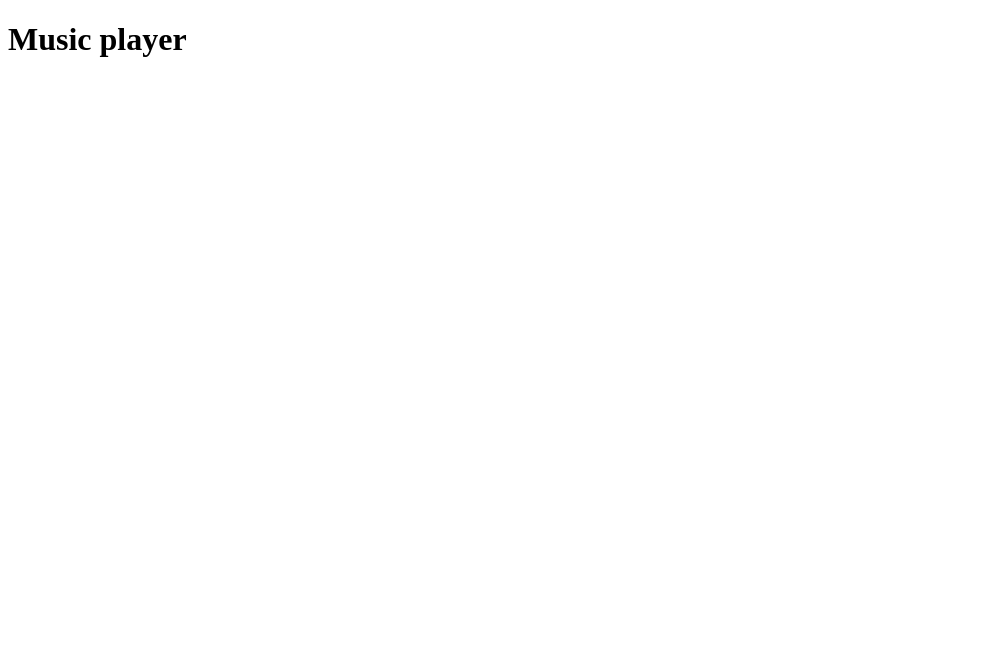
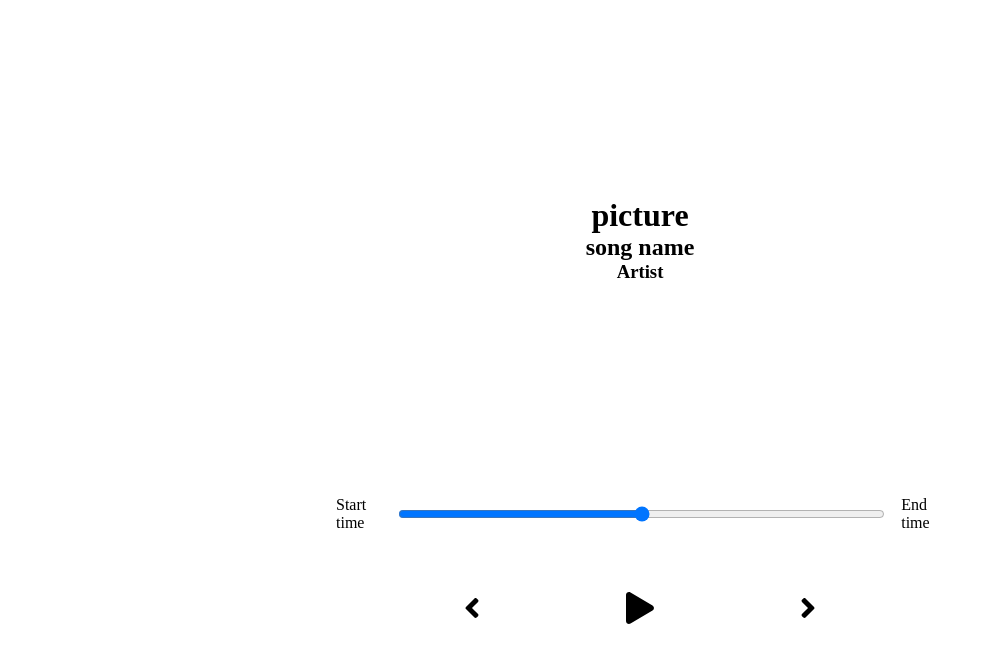
Before and after one commit to jsilva23/music-player, a React (Create React App) app: page / in a window 1280 px wide. Shown: the top 662 px of the page, without its empty margins (0-984 px from the left). Built offline with nearby package versions, Linux system fonts and the light colour scheme.

Commit message:
adding style to components

```diff
--- a/package.json
+++ b/package.json
@@ -3,6 +3,9 @@
   "version": "0.1.0",
   "private": true,
   "dependencies": {
+    "@fortawesome/fontawesome-svg-core": "^1.2.35",
+    "@fortawesome/free-solid-svg-icons": "^5.15.3",
+    "@fortawesome/react-fontawesome": "^0.1.14",
     "@testing-library/jest-dom": "^5.11.4",
     "@testing-library/react": "^11.1.0",
     "@testing-library/user-event": "^12.1.10",
--- a/src/App.js
+++ b/src/App.js
@@ -1,7 +1,15 @@
+//Adding styles
+import "./styles/app.scss";
+
+//Adding components
+import Player from "./components/Player";
+import Song from "./components/Song";
+
 function App() {
   return (
     <div className="App">
-      <h1>Music player</h1>
+      <Song />
+      <Player />
     </div>
   );
 }
--- /dev/null
+++ b/src/components/Player.js
@@ -0,0 +1,29 @@
+import { FontAwesomeIcon } from "@fortawesome/react-fontawesome";
+import {
+  faPlay,
+  faAngleLeft,
+  faAngleRight,
+} from "@fortawesome/free-solid-svg-icons";
+
+const Player = () => {
+  return (
+    <div className="player">
+      <div className="time-control">
+        <p>Start time</p>
+        <input type="range" />
+        <p>End time</p>
+      </div>
+      <div className="play-control">
+        <FontAwesomeIcon className="skip-back" size="2x" icon={faAngleLeft} />
+        <FontAwesomeIcon className="play" size="2x" icon={faPlay} />
+        <FontAwesomeIcon
+          className="skip-forward"
+          size="2x"
+          icon={faAngleRight}
+        />
+      </div>
+    </div>
+  );
+};
+
+export default Player;
--- /dev/null
+++ b/src/components/Song.js
@@ -0,0 +1,11 @@
+const Song = () => {
+  return (
+    <div className="song-container">
+      <h1>picture</h1>
+      <h2>song name</h2>
+      <h3>Artist</h3>
+    </div>
+  );
+};
+
+export default Song;
--- /dev/null
+++ b/src/styles/_player.scss
@@ -0,0 +1,32 @@
+.player {
+  min-height: 20vh;
+  display: flex;
+  flex-direction: column;
+  align-items: center;
+  justify-content: space-between;
+}
+
+.time-control {
+  width: 50%;
+  display: flex;
+  input {
+    width: 100%;
+    padding: 1rem 2rem;
+  }
+
+  p {
+    padding: 1rem;
+  }
+}
+
+.play-control {
+  display: flex;
+  justify-content: space-between;
+  align-items: center;
+  padding: 1rem;
+  width: 30%;
+
+  svg {
+    cursor: pointer;
+  }
+}
--- /dev/null
+++ b/src/styles/_song.scss
@@ -0,0 +1,7 @@
+.song-container {
+  min-height: 60vh;
+  display: flex;
+  flex-direction: column;
+  align-items: center;
+  justify-content: center;
+}
--- a/src/styles/app.scss
+++ b/src/styles/app.scss
@@ -3,3 +3,6 @@
   padding: 0;
   box-sizing: border-box;
 }
+
+@import "./song";
+@import "./player";
```
Also changed, not shown: 1 other file (tests, documents, lock files or other folders).
